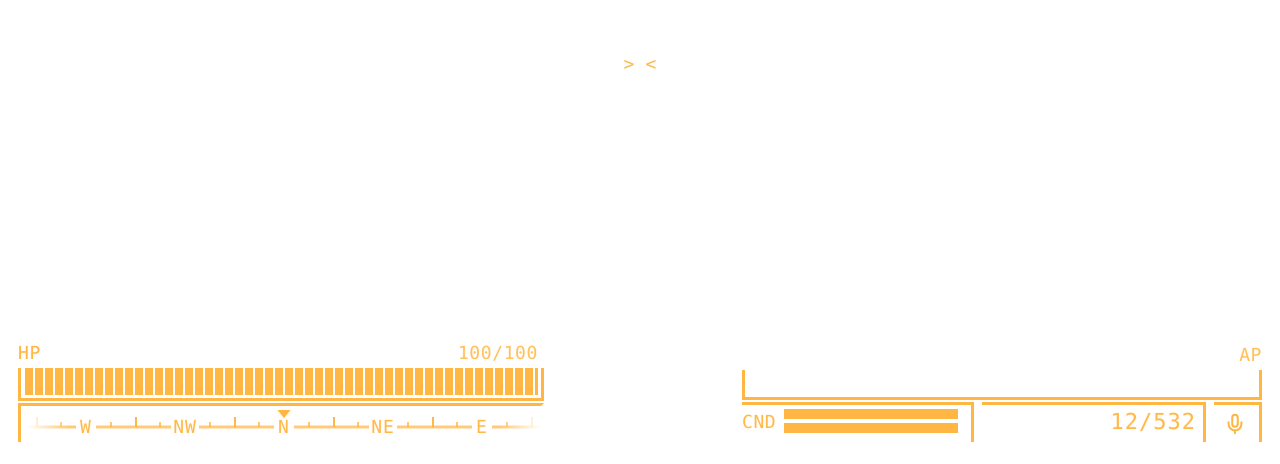
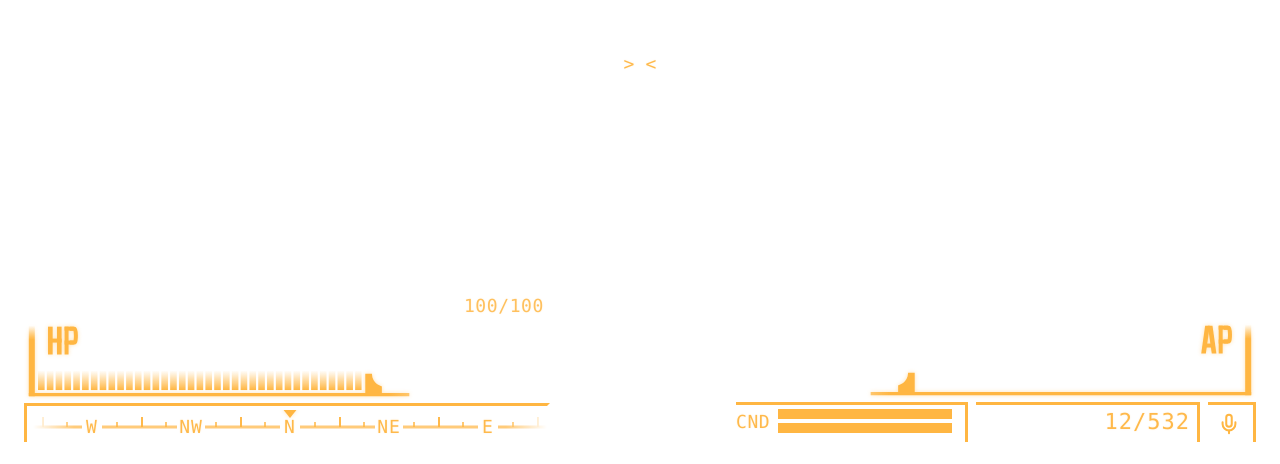
Before and after one commit to MaxSC4/fnv-ui, a React (Create React App) app: page / in a window 1280 px wide. Shown: the part 336-800 px from the top of the page. Built offline with nearby package versions, Linux system fonts and the light colour scheme; the HTML template or start-up script is replaced by a standard one.

Commit message:
feat: replace hp/ap bars with svg

```diff
--- a/src/App.css
+++ b/src/App.css
@@ -39,7 +39,7 @@ body{
 #hud_hp_fallout{
   display: inline-block;
   position: fixed;
-  left: 18px;
+  left: 24px;
   bottom: 22px;
   width: min(520px, calc(100vw - 24px));
   color: var(--pip);
@@ -47,12 +47,13 @@ body{
   text-transform: uppercase;
   letter-spacing: 0.6px;
   text-shadow: 0 0 2px rgba(255,182,66,0.18); /* micro glow */
-  overflow: visible
+  overflow: visible;
+  text-align: left;
 }
 
 #hp_bar{
-  box-sizing: content-box;
-  overflow: hidden;
+  box-sizing: border-box;
+  overflow: visible;
 }
 
 /* HP + status line */
@@ -62,6 +63,10 @@ body{
   justify-content: space-between;
   margin-bottom: 6px;
 }
+
+.hud_topline_hp{
+  justify-content: flex-end;
+}
 .hud_tag{
   font-size: 18px;
   line-height: 1;
@@ -73,7 +78,7 @@ body{
 }
 
 
-/* ===== FNV HP BAR — final tuning ===== */
+/* ===== FNV HP BAR ===== */
 
 /* La barre sert de cadre */
 .fnv_bar{
@@ -117,18 +122,34 @@ body{
   overflow: hidden;
 
   z-index: 1;
-
-  background-image: linear-gradient(
-    to right,
-    var(--pip) 0px,
-    var(--pip) var(--tick-w),
-    transparent var(--tick-w),
-    transparent calc(var(--tick-w) + var(--gap))
-  );
-  background-size: calc(var(--tick-w) + var(--gap)) 100%;
-  background-repeat: repeat;
-
+  background: none;
   opacity: 1;
+}
+
+.fnv_hp_bar{
+  position: relative;
+  width: 100%;
+  height: 80px;
+}
+
+.fnv_hp_svg{
+  display: block;
+  width: 100%;
+  height: 100%;
+  color: var(--pip);
+}
+
+.fnv_ap_bar{
+  position: relative;
+  width: 100%;
+  height: 80px;
+}
+
+.fnv_ap_svg{
+  display: block;
+  width: 100%;
+  height: 100%;
+  color: var(--pip);
 }
 
 #ap_fill{
@@ -146,14 +167,12 @@ body{
   right: auto;
 }
 
-#hp_bar.hp_low .fnv_track_fill{
-  background-image: linear-gradient(
-    to right,
-    var(--pip-red) 0px,
-    var(--pip-red) var(--tick-w),
-    transparent var(--tick-w),
-    transparent calc(var(--tick-w) + var(--gap))
-  );
+#hp_ticks_fill{
+  color: var(--pip);
+}
+
+#hp_bar.hp_low #hp_ticks_fill{
+  color: var(--pip-red);
   animation: hp_danger_blink 600ms steps(2, end) infinite;
 }
 
@@ -163,14 +182,31 @@ body{
   100%{ opacity: 1; }
 }
 
-#ap_bar.ap_low .fnv_track_fill{
-  background-image: linear-gradient(
-    to right,
-    var(--pip-red) 0px,
-    var(--pip-red) var(--tick-w),
-    transparent var(--tick-w),
-    transparent calc(var(--tick-w) + var(--gap))
-  );
+#ap_ticks_fill{
+  color: var(--pip);
+}
+
+#ap_bar.ap_low #ap_ticks_fill{
+  color: var(--pip-red);
+}
+
+.fnv_ticks_svg{
+  display: block;
+  width: 100%;
+  height: 100%;
+  pointer-events: none;
+}
+
+.fnv_ticks_clip_rect{
+  transition: width 140ms linear;
+}
+
+#hpClipRect{
+  transition: width 140ms linear;
+}
+
+#apClipRect{
+  transition: width 140ms linear;
 }
 
 
@@ -321,7 +357,7 @@ body{
 /* Right block position */
 #hud_right_fnv{
   position: fixed;
-  right: 18px;
+  right: 24px;
   bottom: 22px;
   width: min(520px, calc(100vw - 24px)); /* même largeur que HP si tu veux symétrie */
   color: var(--pip);
@@ -329,6 +365,7 @@ body{
   text-transform: uppercase;
   letter-spacing: 0.6px;
   text-shadow: 0 0 2px rgba(255,182,66,0.18);
+  text-align: left;
 }
 
 /* Align top line on right */
--- a/src/App.js
+++ b/src/App.js
@@ -3,6 +3,8 @@ import { Mic } from "lucide-react";
 import "./App.css";
 import Events from "./Events";
 import "./hud";
+import { ReactComponent as HpBarSvg } from "./assets/hud/hp_bar.svg";
+import { ReactComponent as ApBarSvg } from "./assets/hud/ap_bar.svg";
 
 function App() {
   useEffect(() => {
@@ -230,15 +232,12 @@ function App() {
 
 
       <div id="hud_hp_fallout">
-        <div className="hud_topline">
-          <div className="hud_tag">HP</div>
+        <div className="hud_topline hud_topline_hp">
           <div className="hud_status" id="hud_status"></div>
         </div>
 
-        <div className="fnv_bar" id="hp_bar">
-          <div className="fnv_track" id="hp_track">
-            <div className="fnv_track_fill" id="hp_fill"></div>
-          </div>
+        <div className="fnv_hp_bar" id="hp_bar" aria-hidden="true">
+          <HpBarSvg className="fnv_hp_svg" preserveAspectRatio="xMinYMid meet" />
         </div>
 
         <div className="fnv_compass">
@@ -254,16 +253,10 @@ function App() {
       </div>
 
       <div id="hud_right_fnv">
-        <div className="hud_topline right">
-          <div className="hud_status" id="ap_tag">
-            AP
-          </div>
-        </div>
+        <div className="hud_topline right"></div>
 
-        <div className="fnv_bar fnv_bar_right" id="ap_bar">
-          <div className="fnv_track" id="ap_track">
-            <div className="fnv_track_fill" id="ap_fill"></div>
-          </div>
+        <div className="fnv_ap_bar" id="ap_bar" aria-hidden="true">
+          <ApBarSvg className="fnv_ap_svg" preserveAspectRatio="xMaxYMid meet" />
         </div>
 
         <div className="fnv_right_row">
--- a/src/hud.js
+++ b/src/hud.js
@@ -8,8 +8,9 @@ import Events from "./Events";
   /* ===================== */
   const elHpNow  = () => document.getElementById("hp_now");
   const elHpMax  = () => document.getElementById("hp_max");
-  const elHpFill = () => document.getElementById("hp_fill"); // HP fill wrapper (width %)
+  const elHpFill = () => document.getElementById("hp_fill"); // legacy (no longer used)
   const elHudStatus = () => document.getElementById("hud_status");
+  const elHpTicksClip = () => document.getElementById("hpClipRect");
 
   const elCaps   = () => document.getElementById("caps_value");
   const elNotifs = () => document.getElementById("fnv_notify");
@@ -20,8 +21,9 @@ import Events from "./Events";
   const elCompassLabels = () => document.getElementById("compass_labels");
 
   // Right HUD (AP/CND/Ammo)
-  const elApFillWrap     = () => document.getElementById("ap_fill"); // AP fill wrapper (width %)
+  const elApFillWrap     = () => document.getElementById("ap_fill"); // legacy (no longer used)
   const elApBar          = () => document.getElementById("ap_bar");
+  const elApTicksClip = () => document.getElementById("apClipRect");
   const elAmmoText       = () => document.getElementById("ammo_text");
   const elCndArmorFill   = () => document.getElementById("cnd_armor_fill");
   const elCndWeaponFill  = () => document.getElementById("cnd_weapon_fill");
@@ -61,6 +63,12 @@ import Events from "./Events";
     return Math.max(a, Math.min(b, n));
   }
 
+  function setTicksClip(rect, pct) {
+    if (!rect) return;
+    const safe = clamp(pct, 0, 100) / 100;
+    rect.setAttribute("width", safe.toFixed(4));
+  }
+
   function normDeg(d) {
     d = Number(d || 0);
     d = d % 360;
@@ -97,7 +105,7 @@ import Events from "./Events";
     }
 
     const hpPct = hpMax > 0 ? (hp / hpMax) * 100 : 0;
-    if (hpFillEl) hpFillEl.style.width = clamp(hpPct, 0, 100) + "%";
+    setTicksClip(elHpTicksClip(), hpPct);
     const hpBar = document.getElementById("hp_bar");
     if (hpBar) hpBar.classList.toggle("hp_low", hpMax > 0 && hpPct < 20);
 
@@ -107,7 +115,8 @@ import Events from "./Events";
     const apFill = elApFillWrap();
     const apBar = elApBar();
     const apPct = apMax > 0 ? (apNow / apMax) * 100 : 0;
-    if (apFill) apFill.style.width = clamp(apPct, 0, 100) + "%";
+    if (apFill) apFill.style.width = "100%";
+    setTicksClip(elApTicksClip(), apPct);
     if (apBar) apBar.classList.toggle("ap_low", apMax > 0 && apPct < 20);
 
     // -------- CND (placeholder) --------
```
Also changed, not shown: src/assets/hud/ap_bar.svg (added), src/assets/hud/hp_bar.svg (added).
